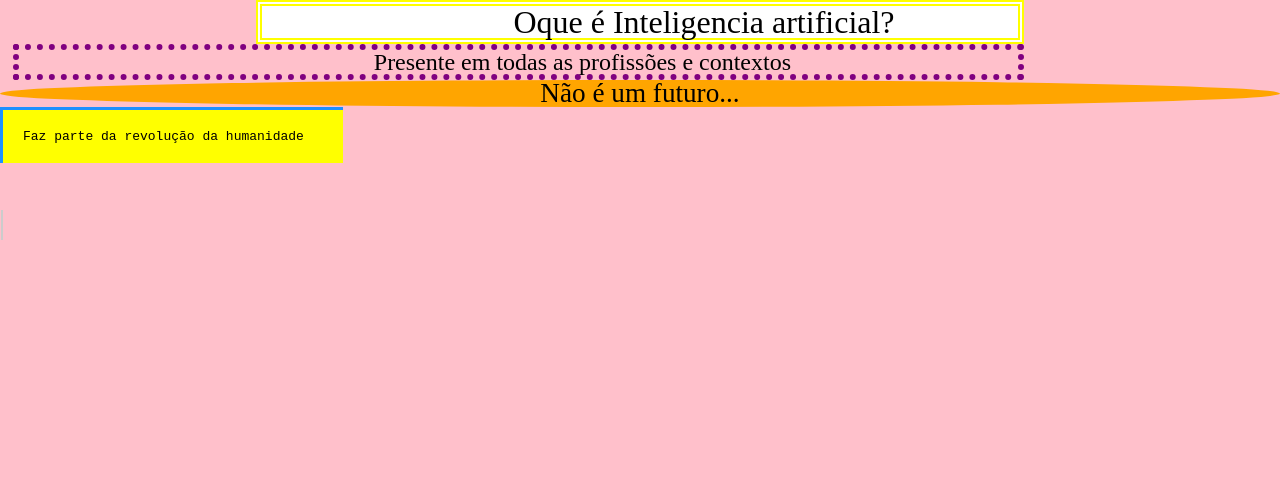
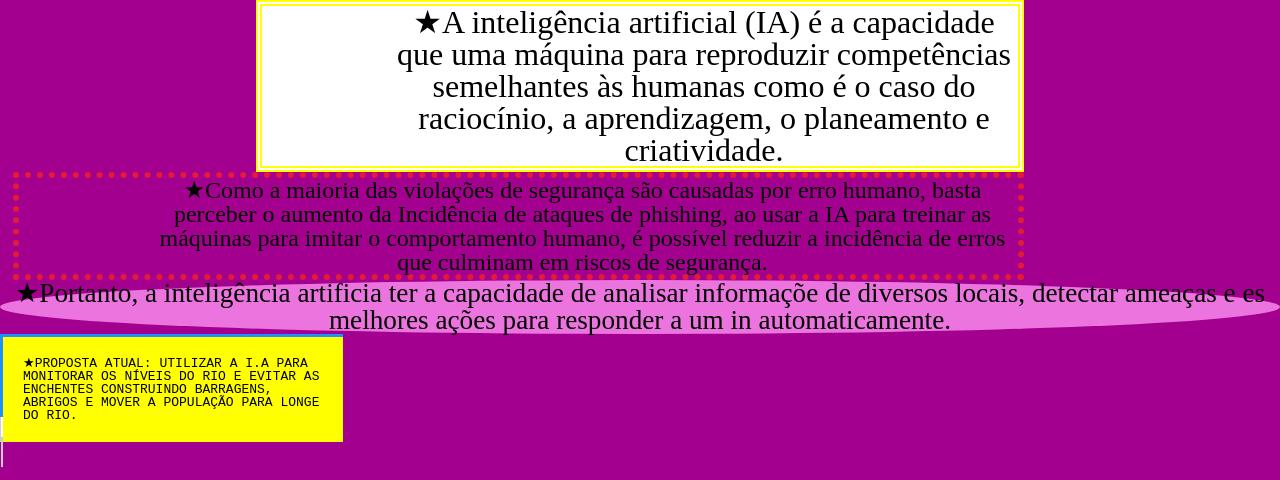
Before and after one commit to Mirian007/mirian_aula_2TRI, a plain HTML site: page index.html in a window 1280 px wide. Drawn offline with Linux system fonts and the light colour scheme.

Commit message:
atualização 2

```diff
--- a/index.html
+++ b/index.html
@@ -5,14 +5,15 @@
     <meta name="viewport" content="width=device-width, initial-scale=1.0">
     <link rel="stylesheet" href="reset.css">
     <link rel="stylesheet" href="style.css">
-    <title>Mirian</title>
+    <title>Inteligência Artificial. Dirigido por Mirian</title>
 </head>
 <body>
-    <h1> <div class="p1"> Oque é Inteligencia artificial? </div> </h1>
-    <h2> <div class="p2"> Presente em todas as profissões e contextos</div> </h2>
-    <h2> <div class="p3"> Não é um futuro... </h2>  </div>
+    <h1> <div class="p1"> ★A inteligência artificial (IA) é a capacidade que uma máquina para reproduzir competências semelhantes às humanas como é o caso do raciocínio, a aprendizagem, o planeamento e criatividade. </div> </h1>
 
+    <h2> <div class="p2"> ★Como a maioria das violações de segurança são causadas por erro humano, basta perceber o aumento da Incidência de ataques de phishing, ao usar a IA para treinar as máquinas para imitar o comportamento humano, é possível reduzir a incidência de erros que culminam em riscos de segurança. </div> </h2>
 
-	<h3> <div class="p4"> Faz parte da revolução da humanidade</h3>  </div>
+    <h2> <div class="p3"> ★Portanto, a inteligência artificia ter a capacidade de analisar informaçõe de diversos locais, detectar ameaças e es melhores ações para responder a um in automaticamente. </h2>  </div>
+
+    <h3> <div class="p4"> ★PROPOSTA ATUAL: UTILIZAR A I.A PARA MONITORAR OS NÍVEIS DO RIO E EVITAR AS ENCHENTES CONSTRUINDO BARRAGENS, ABRIGOS E MOVER A POPULAÇÃO PARA LONGE DO RIO. </h3>  </div>
 </body>
 </html>
--- a/style.css
+++ b/style.css
@@ -1,4 +1,4 @@
-body {background-color: pink
+body {background-color: rgb(164, 0, 143)
 }
 
 .p1 {font-size: 200%;
@@ -15,8 +15,8 @@ body {background-color: pink
 }
 .p2 {font-size: 150%;
     text-align:center;
-    background-color: light brown;
-    border-color: purple;
+    background-color: light rgb(167, 21, 43);
+    border-color: rgb(227, 26, 56);
     border-width: 6px;
     border-style: dotted;
     margin-left: 1%;
@@ -26,7 +26,7 @@ body {background-color: pink
 }
 .p3 {font-size: 170%;
     text-align:center;
-    background-color:orange;
+    background-color:rgb(236, 116, 222);
     border-color: purple;
     border-radius: 50%;
     border-style: ridge;
```
